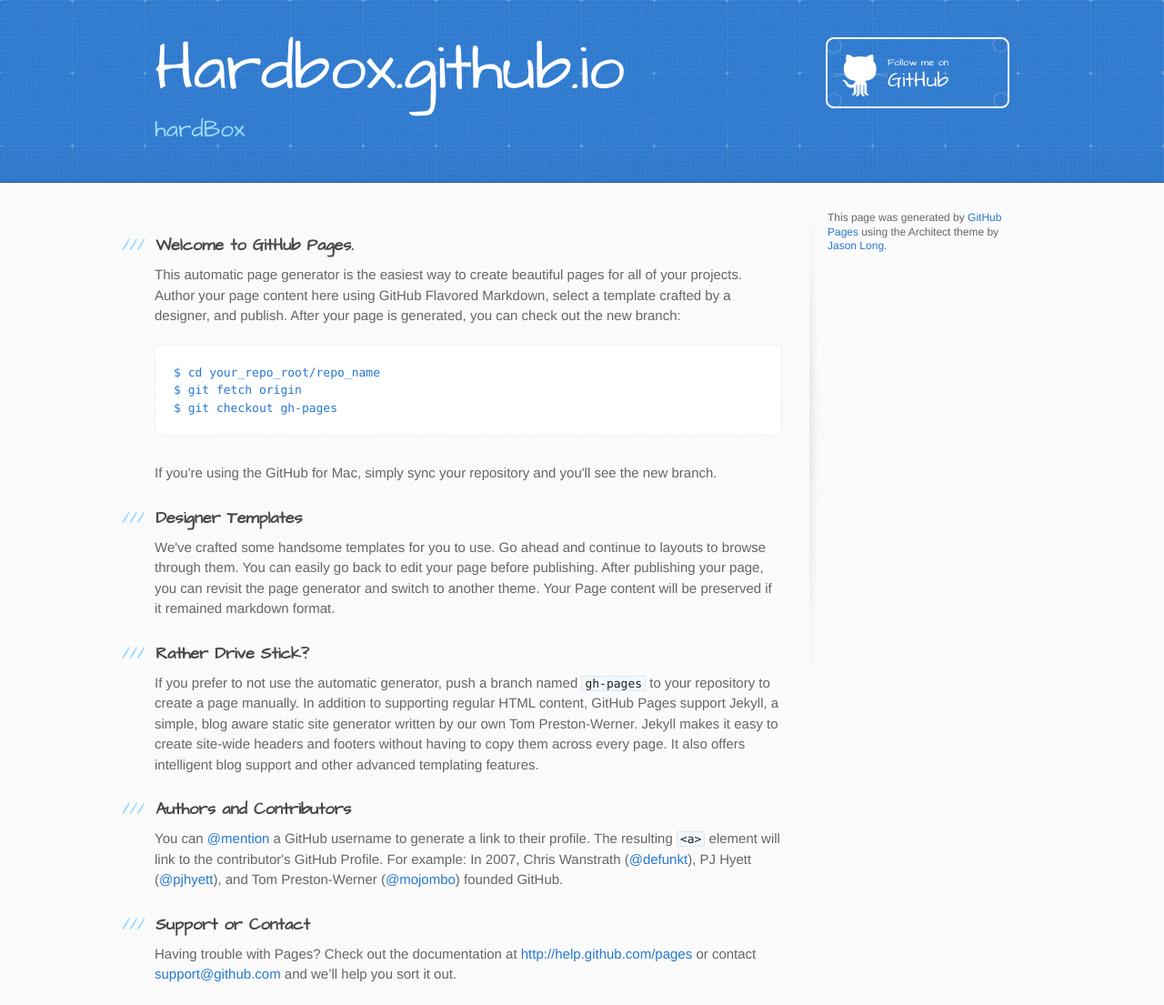
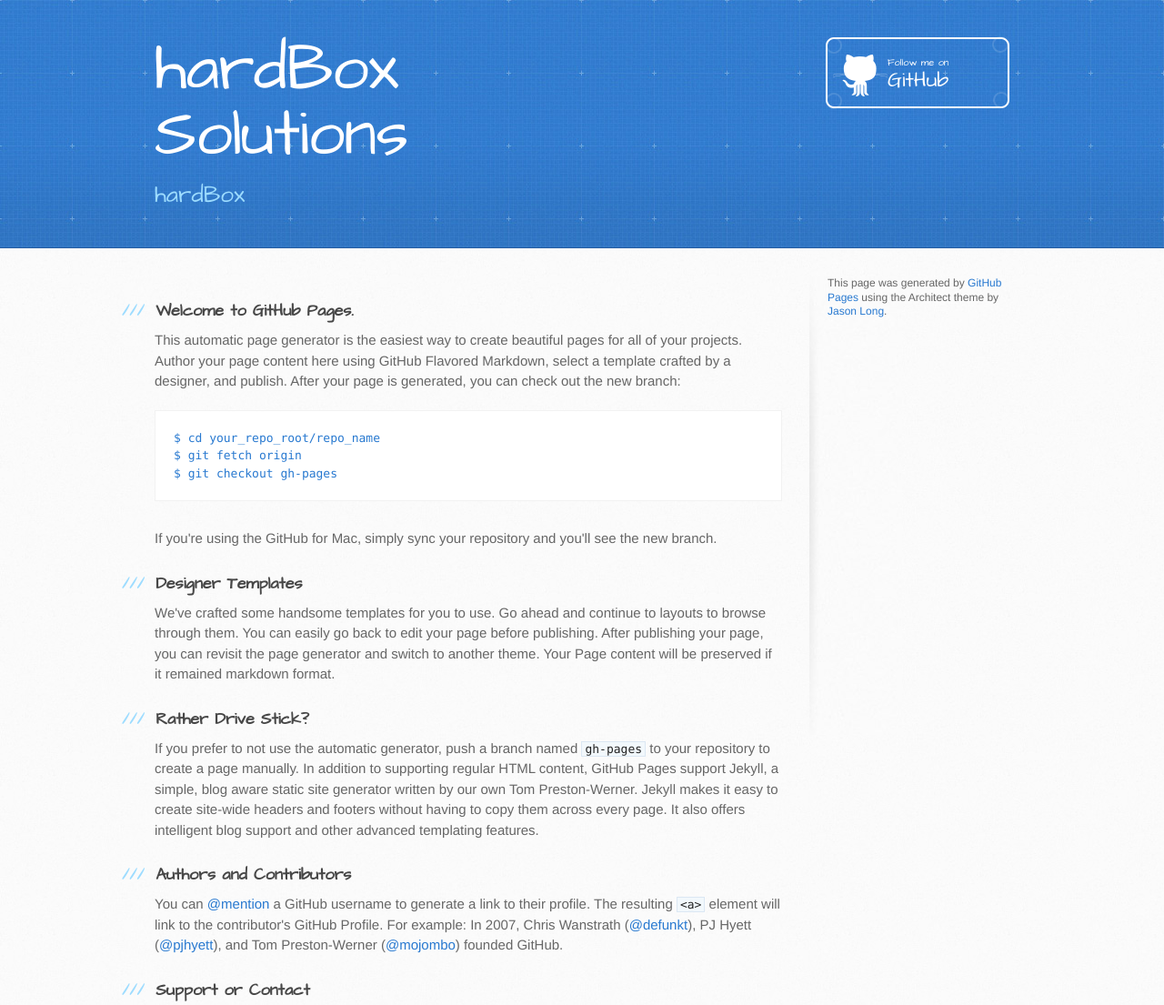
Before and after one commit to hardBox/hardBox.github.io, a plain HTML site: page index.html in a window 1280 px wide. Shown: the top 1105 px of the page at 91% size. Drawn offline with Linux system fonts and the light colour scheme.

Commit message:
Update index.html

```diff
--- a/index.html
+++ b/index.html
@@ -13,13 +13,13 @@
     <script src="//html5shiv.googlecode.com/svn/trunk/html5.js"></script>
     <![endif]-->
 
-    <title>Hardbox.github.io by hardBox</title>
+    <title>hardBox Solutions</title>
   </head>
 
   <body>
     <header>
       <div class="inner">
-        <h1>Hardbox.github.io</h1>
+        <h1>hardBox Solutions</h1>
         <h2>hardBox</h2>
         <a href="https://github.com/hardBox" class="button"><small>Follow me on</small>GitHub</a>
       </div>
```
